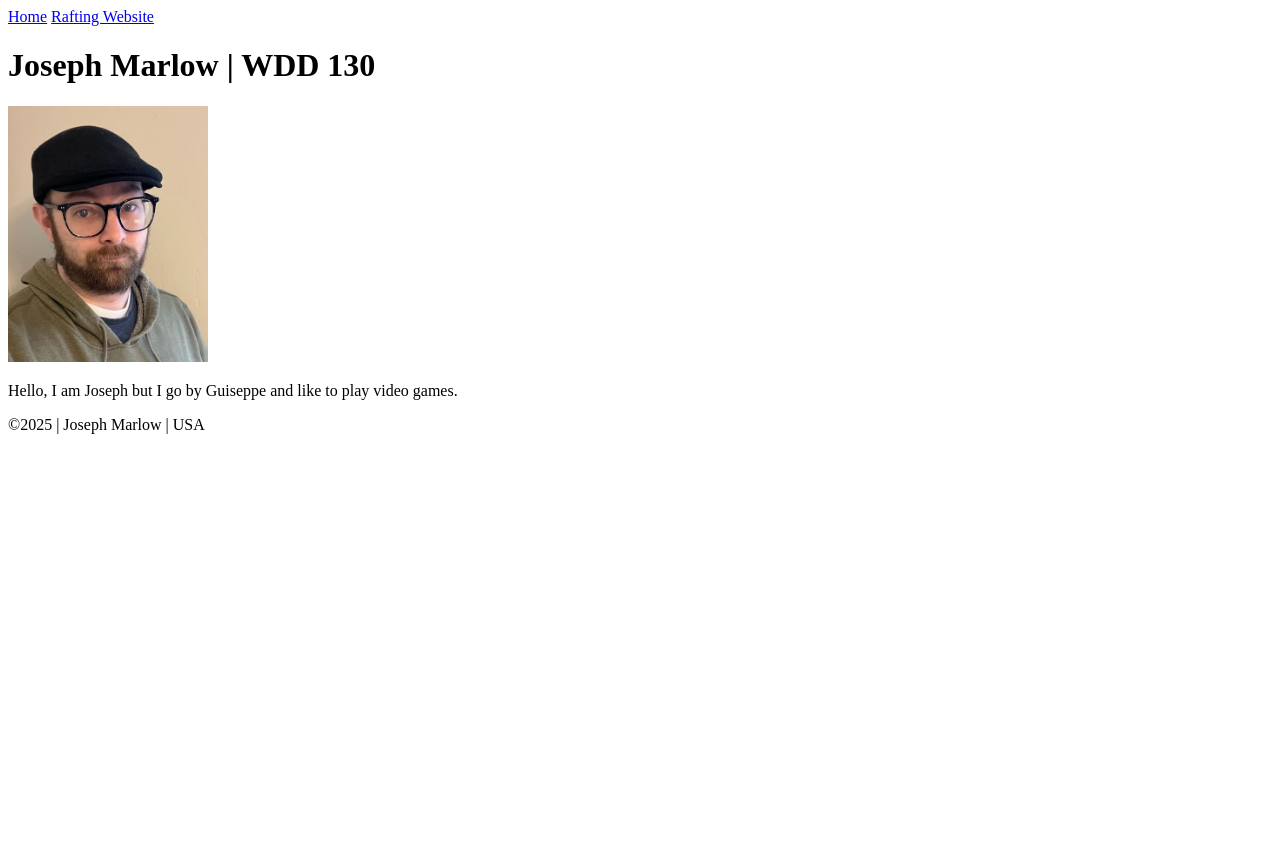
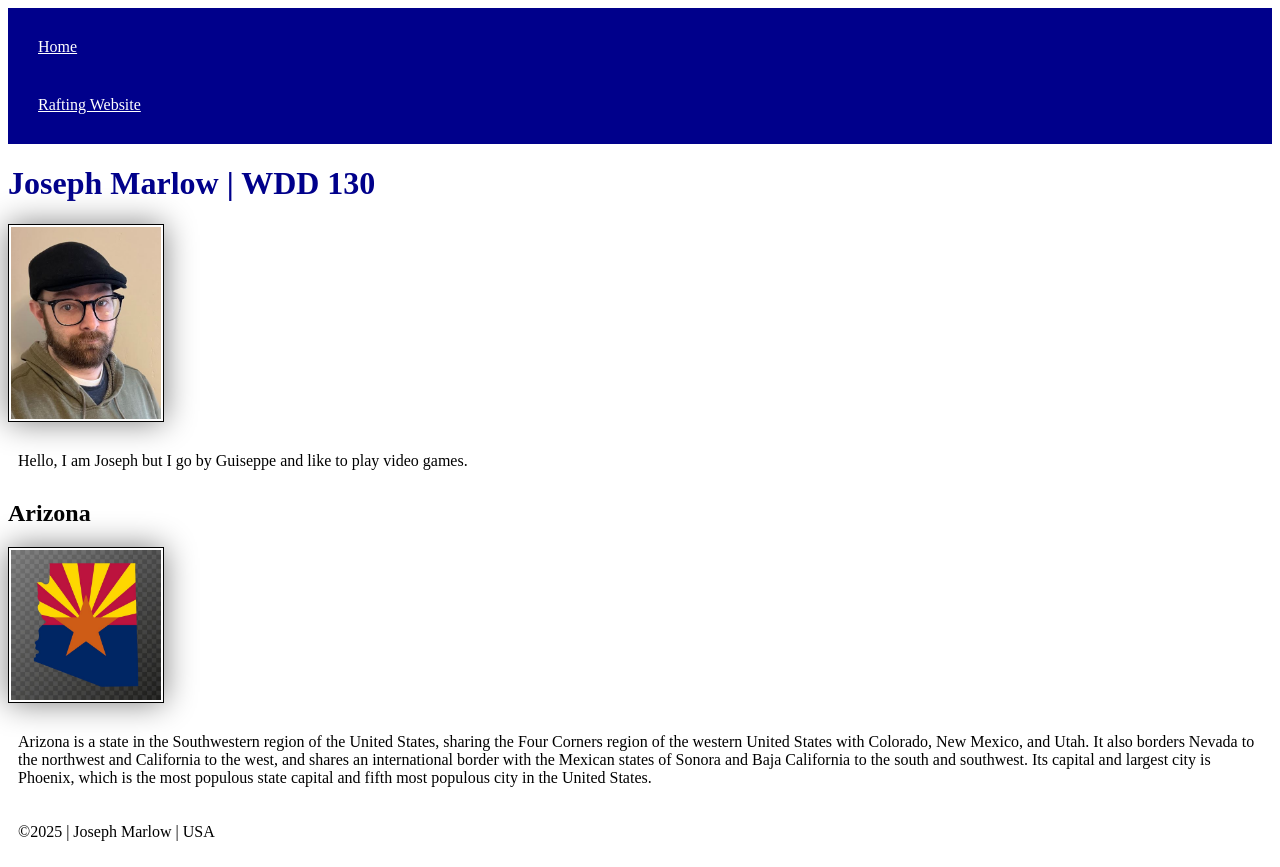
Before and after one commit to Bugbear777/wdd130, a plain HTML site: page index.html in a window 1280 px wide. Before the commit the page ends 800 px from the top, so only its background shows below. Drawn offline with Linux system fonts and the light colour scheme.

Commit message:
add styles folder and file

```diff
--- a/index.html
+++ b/index.html
@@ -1,10 +1,13 @@
 <!DOCTYPE html>
 <html lang="en-US">
     <head>
+        <link rel="stylesheet" href="styles/styles.css">
         <meta charset="UTF-8">
         <meta name="viewport" content="width=device-width,
         initial-scale=1.0">
         <title>Joseph Marlow | WDD 130</title>
+        <meta name="description" content="Salutations, I am Joseph and this is my homepage. This page is desgined to practice and showcase my web development skills for my wdd130 class">
+        <meta name="author" content="Joseph Marlow">
     </head>
     <body>
         <header>
@@ -18,6 +21,13 @@
             <img src="images/profile.JPG" alt="Profile image of Guiseppe." width="200">
             <p>Hello, I am Joseph but I go by Guiseppe and like to play video games.</p>
         </main>
+        <aside>
+            <h2>
+                Arizona
+            </h2>
+             <img src="images/arizona.jpg" alt="Arizona." width="200">
+                <p>Arizona is a state in the Southwestern region of the United States, sharing the Four Corners region of the western United States with Colorado, New Mexico, and Utah. It also borders Nevada to the northwest and California to the west, and shares an international border with the Mexican states of Sonora and Baja California to the south and southwest. Its capital and largest city is Phoenix, which is the most populous state capital and fifth most populous city in the United States.</p>
+        </aside>
     <footer>
         <p>&copy;2025 | Joseph Marlow | USA</p>
     </footer>
--- /dev/null
+++ b/styles/styles.css
@@ -0,0 +1,22 @@
+nav{
+    background-color: darkblue;
+    padding: 10px;
+}
+nav a {
+    color: white;
+    display: block;
+    padding: 20px;
+}
+h1 {
+    color: darkblue;
+}
+img{
+    width: 150px;
+    height: auto;
+    border: 1px solid black;
+    padding: 2px;
+    box-shadow: 0 0 30px gray;
+}
+p {
+    padding: 10px;
+}
```
Also changed, not shown: images/arizona.jpg (added). Lines whose indentation alone changed are shown as unchanged.
